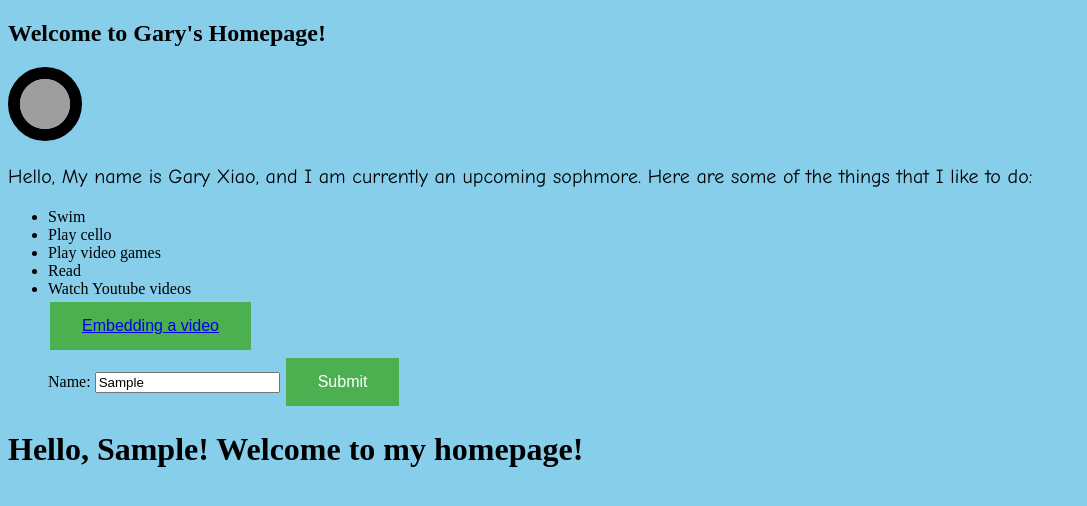
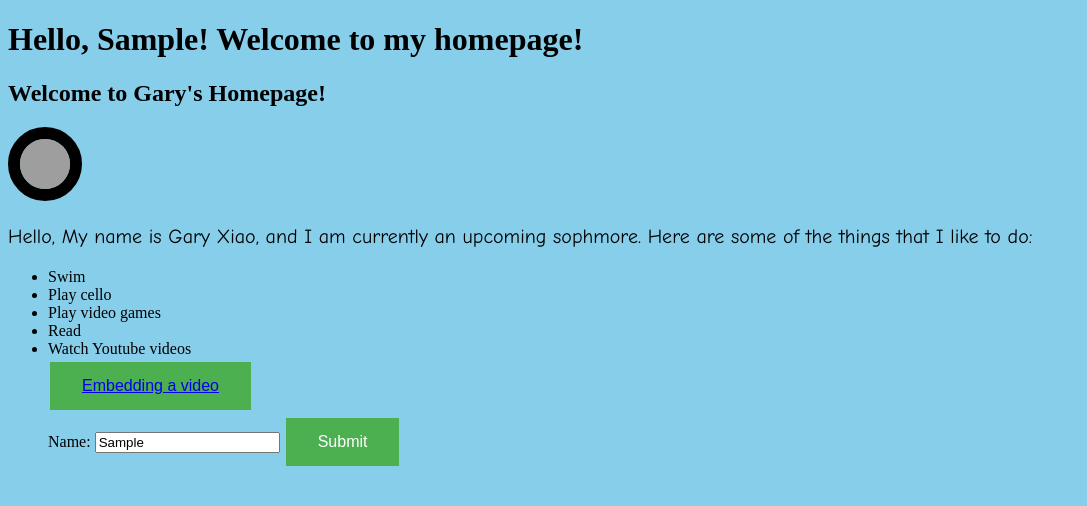
Before and after one commit to bgg94fqc6r-crypto/garyxsite, a plain HTML site: page index.html in a window 1280 px wide. Both pictures are taken after typing "Sample" into the empty fields and a click on the input "Submit". Shown: the whole page, without its empty margins (0-1087 px from the left). Drawn offline with nearby package versions, Linux system fonts and the light colour scheme; grey boxes are pictures that could not be loaded.

Commit message:
change greeting display to prepend instead of append in saveName function

```diff
--- a/index.html
+++ b/index.html
@@ -32,7 +32,7 @@
                 let greeting = "Hello, " + name + "! Welcome to my homepage!";
                 let d = document.createElement("h1");
                 d.innerHTML = greeting;
-                document.body.appendChild(d);
+                document.body.prepend(d);
             }
         </script>
     </body>
```
